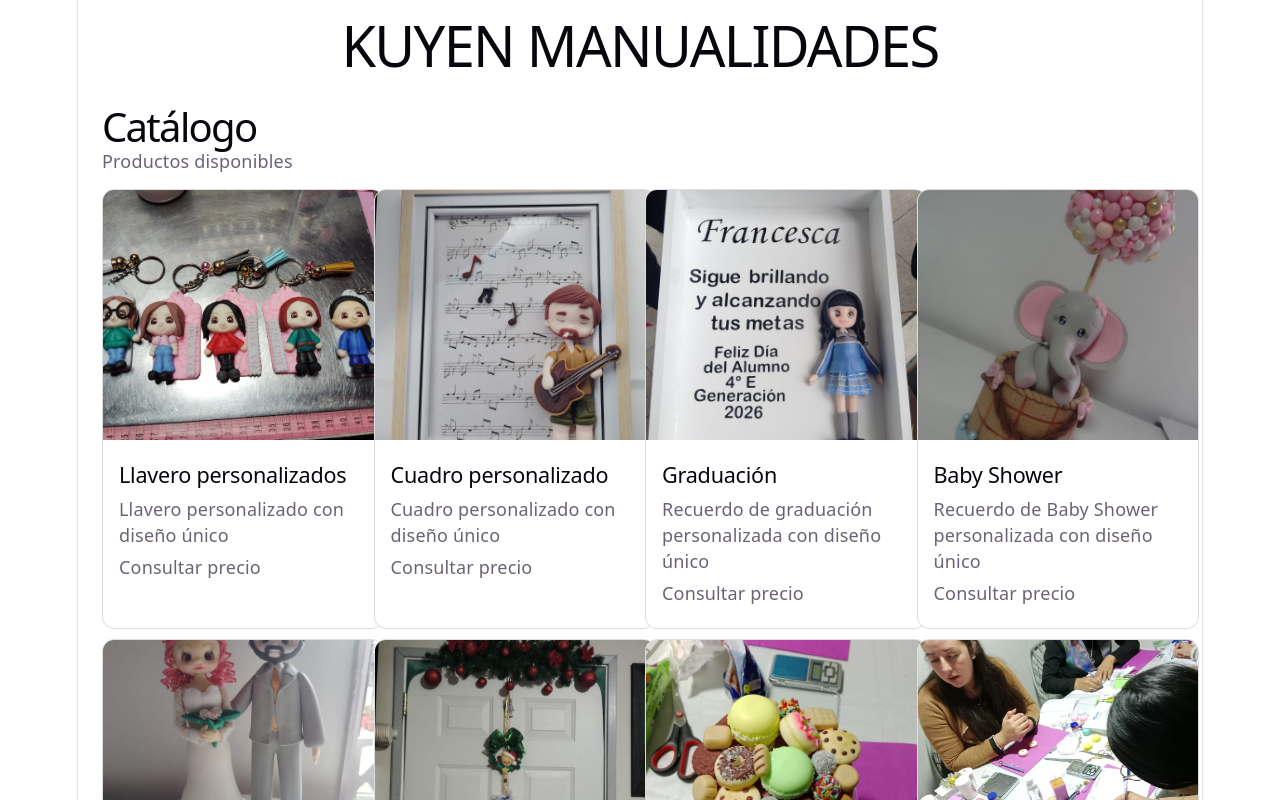
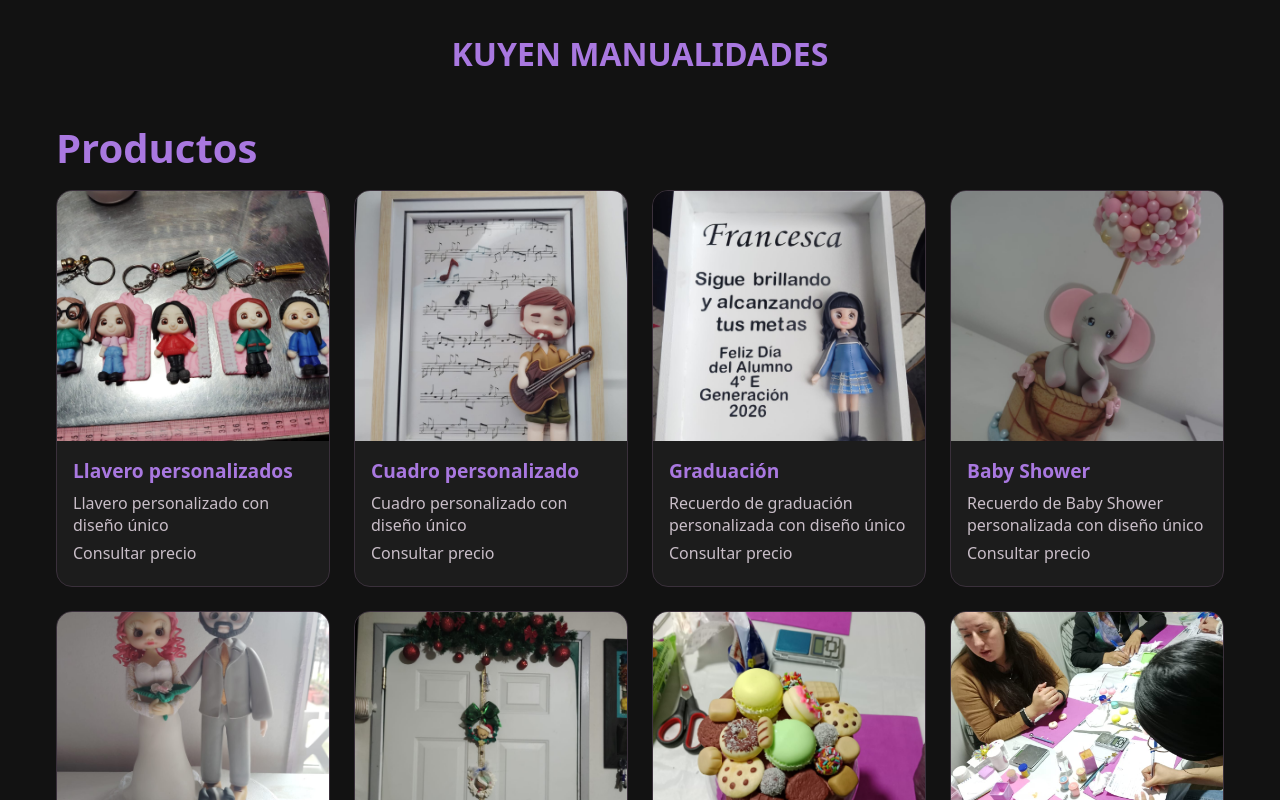
Before and after one commit to rsiolquen/kuyen-ecommerce, a React (Vite) app: page / in a window 1280 px wide. Shown: the top 800 px of the page. Built offline with nearby package versions, Linux system fonts and the light colour scheme.

Commit message:
feat: renderizar productos con ProductList

```diff
--- a/src/App.css
+++ b/src/App.css
@@ -1,25 +1,10 @@
-#catalog {
-  padding: 24px;
-  text-align: left;
+#root {
+  max-width: 1280px;
+  margin: 0 auto;
+  padding: 2rem;
+  text-align: center;
 }
 
-.catalog-header {
-  margin-bottom: 15px;
+main {
+  width: 100%;
 }
-
-.catalog-header h1 {
-  margin: 0 0 8px;
-  font-size: 40px;
-}
-
-.product-grid {
-  display: grid;
-  grid-template-columns: repeat(auto-fill, minmax(240px, 1fr));
-  gap: 10px
-}
-
-@media (max-width: 1024px) {
-  #catalog {
-    padding: 24px 20px;
-  }
-}
--- a/src/App.tsx
+++ b/src/App.tsx
@@ -1,27 +1,15 @@
-
-import { useState } from 'react'
-import './App.css'
-import ProductCard from './components/ProductCard/ProductCard'
-import { products } from './data/products'
+import "./App.css";
+import ProductList from "./components/ProductList/ProductList";
+import products from "./data/products";
 
 function App() {
-  const [count, setCount] = useState(0)
+
   return (
     <main>
       <h1>KUYEN MANUALIDADES</h1>
 
-      <section id="catalog">
-      <div className="catalog-header">
-        <h1>Catálogo</h1>
-        <p>Productos disponibles</p>
-      </div>
-      <div className="product-grid">
-        {products.map((product) => (
-          <ProductCard product={product} key={product.id}/>
-        ))}
-      </div>
-    </section>
-    </main>
+    <ProductList products={products} />
+     </main>
   );
 }
 
--- a/src/components/ProductCard/ProductCard.css
+++ b/src/components/ProductCard/ProductCard.css
@@ -1,9 +1,9 @@
 .product-card {
-  width: 280px;
-  border: 1px solid #ddd;
-  border-radius: 12px;
+  width: 100%;
+  border: 1px solid var(--color-border);
+  border-radius: 16px;
   overflow: hidden;
-  background-color: white;
+  background-color: var(--color-surface);
 }
 
 .product-card-image {
@@ -19,8 +19,10 @@
 .product-card-body h2 {
   margin: 0 0 8px;
   font-size: 1.2rem;
+  color: var(--color-primary);
 }
 
 .product-card-body p {
   margin: 6px 0;
+  color: var(--color-text-secondary);
 }
--- a/src/components/ProductList/ProductList.css
+++ b/src/components/ProductList/ProductList.css
@@ -0,0 +1,25 @@
+#catalog {
+  padding: 24px;
+  text-align: left;
+}
+
+.catalog-header {
+  margin-bottom: 15px;
+}
+
+.catalog-header h1 {
+  margin: 0 0 8px;
+  font-size: 40px;
+}
+
+.product-grid {
+  display: grid;
+  grid-template-columns: repeat(auto-fill, minmax(240px, 1fr));
+  gap: 24px;
+}
+
+@media (max-width: 1024px) {
+  #catalog {
+    padding: 24px 20px;
+  }
+}
--- a/src/components/ProductList/ProductList.tsx
+++ b/src/components/ProductList/ProductList.tsx
@@ -0,0 +1,28 @@
+import "./ProductList.css";
+import ProductCard from "../ProductCard/ProductCard";
+import type { Product } from "../../data/products";
+
+interface ProductListProps {
+  products: Product[];
+}
+
+function ProductList({ products }: ProductListProps) {
+  return (
+    <section id="catalog">
+      <div className="catalog-header">
+        <h1>Productos</h1>
+      </div>
+
+      <div className="product-grid">
+        {products.map((product) => (
+          <ProductCard
+            key={product.id}
+            product={product}
+          />
+        ))}
+      </div>
+    </section>
+  );
+}
+
+export default ProductList;
--- a/src/index.css
+++ b/src/index.css
@@ -1,111 +1,71 @@
 :root {
-  --text: #6b6375;
-  --text-h: #08060d;
-  --bg: #fff;
-  --border: #e5e4e7;
-  --code-bg: #f4f3ec;
-  --accent: #aa3bff;
-  --accent-bg: rgba(170, 59, 255, 0.1);
-  --accent-border: rgba(170, 59, 255, 0.5);
-  --social-bg: rgba(244, 243, 236, 0.5);
-  --shadow:
-    rgba(0, 0, 0, 0.1) 0 10px 15px -3px, rgba(0, 0, 0, 0.05) 0 4px 6px -2px;
+  --color-primary: #a978e0;
+  --color-secondary: #ed67b5;
 
-  --sans: system-ui, 'Segoe UI', Roboto, sans-serif;
-  --heading: system-ui, 'Segoe UI', Roboto, sans-serif;
-  --mono: ui-monospace, Consolas, monospace;
+  --color-pink-soft: #f6c6d8;
+  --color-blue-soft: #aee9f5;
+  --color-green-soft: #dff4c7;
+  --color-purple-soft: #c3a3d8;
+  --color-cream: #f8dfbd;
 
-  font: 18px/145% var(--sans);
-  letter-spacing: 0.18px;
-  color-scheme: light dark;
-  color: var(--text);
-  background: var(--bg);
+  --color-text: #f5edf4;
+  --color-text-secondary: #c9bec8;
+
+  --color-background: #121212;
+  --color-surface: #1c1c1c;
+  --color-border: #3a303b;
+  --color-white: #ffffff;
+
+  font-family: system-ui, "Segoe UI", sans-serif;
+  color: var(--color-text);
+  background-color: var(--color-background);
+
   font-synthesis: none;
   text-rendering: optimizeLegibility;
   -webkit-font-smoothing: antialiased;
   -moz-osx-font-smoothing: grayscale;
-
-  @media (max-width: 1024px) {
-    font-size: 16px;
-  }
 }
 
-@media (prefers-color-scheme: dark) {
-  :root {
-    --text: #9ca3af;
-    --text-h: #f3f4f6;
-    --bg: #16171d;
-    --border: #2e303a;
-    --code-bg: #1f2028;
-    --accent: #c084fc;
-    --accent-bg: rgba(192, 132, 252, 0.15);
-    --accent-border: rgba(192, 132, 252, 0.5);
-    --social-bg: rgba(47, 48, 58, 0.5);
-    --shadow:
-      rgba(0, 0, 0, 0.4) 0 10px 15px -3px, rgba(0, 0, 0, 0.25) 0 4px 6px -2px;
-  }
-
-  #social .button-icon {
-    filter: invert(1) brightness(2);
-  }
+* {
+  box-sizing: border-box;
 }
 
-#root {
-  width: 1126px;
-  max-width: 100%;
-  margin: 0 auto;
-  text-align: center;
-  border-inline: 1px solid var(--border);
-  min-height: 100svh;
-  display: flex;
-  flex-direction: column;
-  box-sizing: border-box;
+html {
+  scroll-behavior: smooth;
 }
 
 body {
   margin: 0;
+  min-width: 320px;
+  min-height: 100vh;
+  background-color: var(--color-background);
+  color: var(--color-text);
+}
+
+#root {
+  width: 100%;
+  min-height: 100vh;
 }
 
 h1,
-h2 {
-  font-family: var(--heading);
-  font-weight: 500;
-  color: var(--text-h);
+h2,
+h3,
+p {
+  margin-top: 0;
 }
 
-h1 {
-  font-size: 56px;
-  letter-spacing: -1.68px;
-  margin: 32px 0;
-  @media (max-width: 1024px) {
-    font-size: 36px;
-    margin: 20px 0;
-  }
-}
-h2 {
-  font-size: 24px;
-  line-height: 118%;
-  letter-spacing: -0.24px;
-  margin: 0 0 8px;
-  @media (max-width: 1024px) {
-    font-size: 20px;
-  }
-}
-p {
-  margin: 0;
+h1,
+h2,
+h3 {
+  color: var(--color-primary);
 }
 
-code,
-.counter {
-  font-family: var(--mono);
-  display: inline-flex;
-  border-radius: 4px;
-  color: var(--text-h);
+img {
+  display: block;
+  max-width: 100%;
 }
 
-code {
-  font-size: 15px;
-  line-height: 135%;
-  padding: 4px 8px;
-  background: var(--code-bg);
+button,
+input {
+  font: inherit;
 }
```
